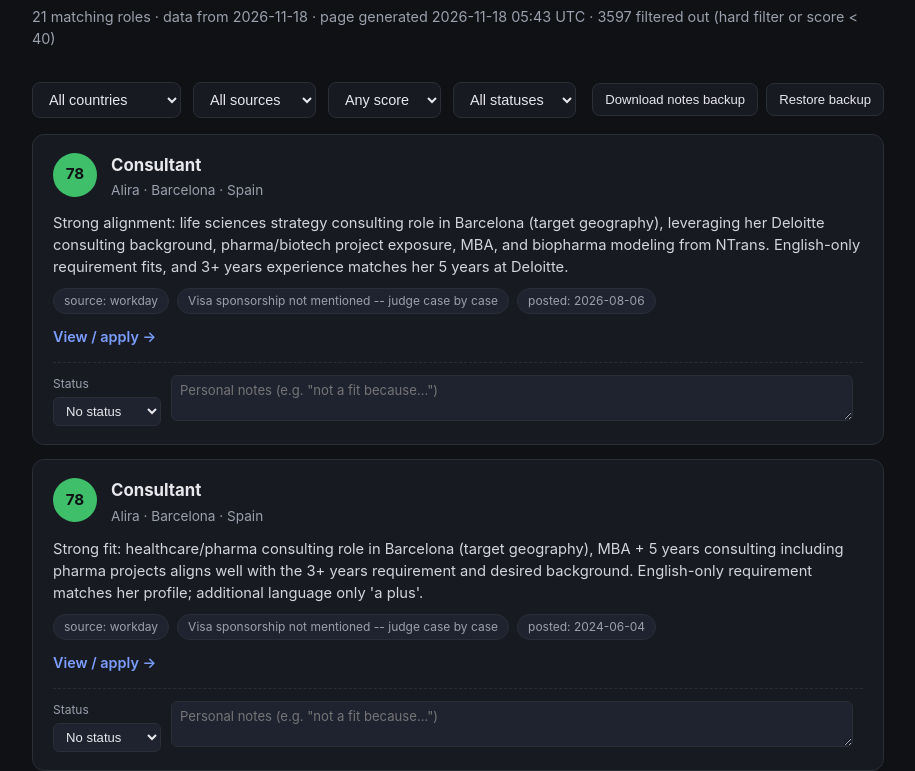
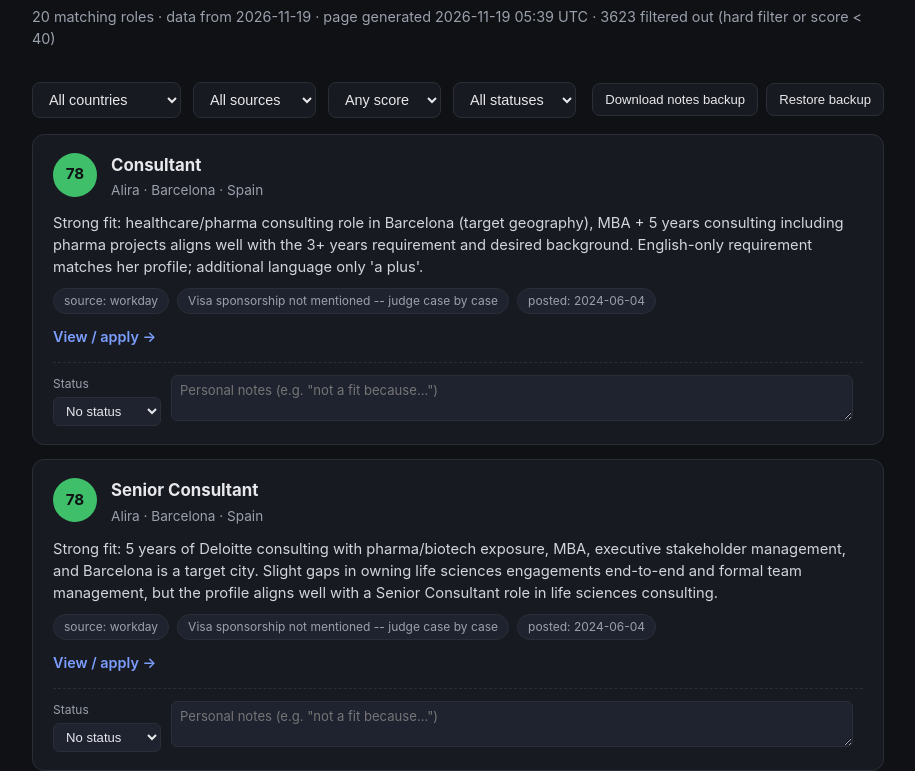
Before and after one commit to tess9672/job-search-tracker-site, a plain HTML site: page index.html in a window 1280 px wide. Shown: the part 68-839 px from the top of the page, without its empty margins (182-1097 px from the left). Drawn offline with Linux system fonts and the light colour scheme.

Commit message:
Daily site update 2026-11-19

```diff
--- a/index.html
+++ b/index.html
@@ -87,8 +87,8 @@
 <body>
 <header>
   <h1>Theresa's Job Tracker</h1>
-  <p>21 matching roles &middot; data from 2026-11-18 &middot; page generated 2026-11-18 05:43 UTC
-   &middot; 3597 filtered out (hard filter or score &lt; 40)</p>
+  <p>20 matching roles &middot; data from 2026-11-19 &middot; page generated 2026-11-19 05:39 UTC
+   &middot; 3623 filtered out (hard filter or score &lt; 40)</p>
 </header>
 <div class="controls">
   <select id="countryFilter"><option value="">All countries</option><option value="Belgium">Belgium</option><option value="Netherlands">Netherlands</option><option value="Singapore">Singapore</option><option value="Spain">Spain</option><option value="Switzerland">Switzerland</option><option value="Taiwan">Taiwan</option><option value="United Kingdom">United Kingdom</option></select>
@@ -115,39 +115,6 @@
   </div>
 </div>
 <main id="jobList">
-
-        <article class="card" data-job-id="eb4c7e6b8ac6dcf0" data-country="Spain"
-                  data-source="workday" data-score="78" data-status="">
-          <div class="card-top">
-            <span class="badge high">78</span>
-            <div class="titles">
-              <h2>Consultant</h2>
-              <div class="meta">Alira &middot; Barcelona &middot; Spain</div>
-            </div>
-          </div>
-          <p class="rationale">Strong alignment: life sciences strategy consulting role in Barcelona (target geography), leveraging her Deloitte consulting background, pharma/biotech project exposure, MBA, and biopharma modeling from NTrans. English-only requirement fits, and 3+ years experience matches her 5 years at Deloitte.</p>
-          <div class="tags">
-            <span class="tag">source: workday</span>
-            <span class="tag">Visa sponsorship not mentioned -- judge case by case</span>
-            <span class="tag warn">posted: 2026-08-06</span>
-          </div>
-          <a class="apply" href="https://alirahealth.wd3.myworkdayjobs.com/AliraHealth/job/Barcelona/Consultant_JR000582" target="_blank" rel="noopener noreferrer">View / apply &rarr;</a>
-          <div class="tracker">
-            <label class="tracker-label">Status
-              <select class="statusSelect">
-                <option value="">No status</option>
-                <option value="to_research">To research</option>
-                <option value="applied">Applied</option>
-                <option value="interviewing">Interviewing</option>
-                <option value="offer">Offer</option>
-                <option value="rejected">Rejected</option>
-                <option value="not_a_fit">Not a fit</option>
-              </select>
-            </label>
-            <textarea class="notesBox" placeholder="Personal notes (e.g. &quot;not a fit because...&quot;)" rows="2"></textarea>
-            <span class="saved-indicator"></span>
-          </div>
-        </article>
 
         <article class="card" data-job-id="e2f0ccd786e43670" data-country="Spain"
                   data-source="workday" data-score="78" data-status="">
```
